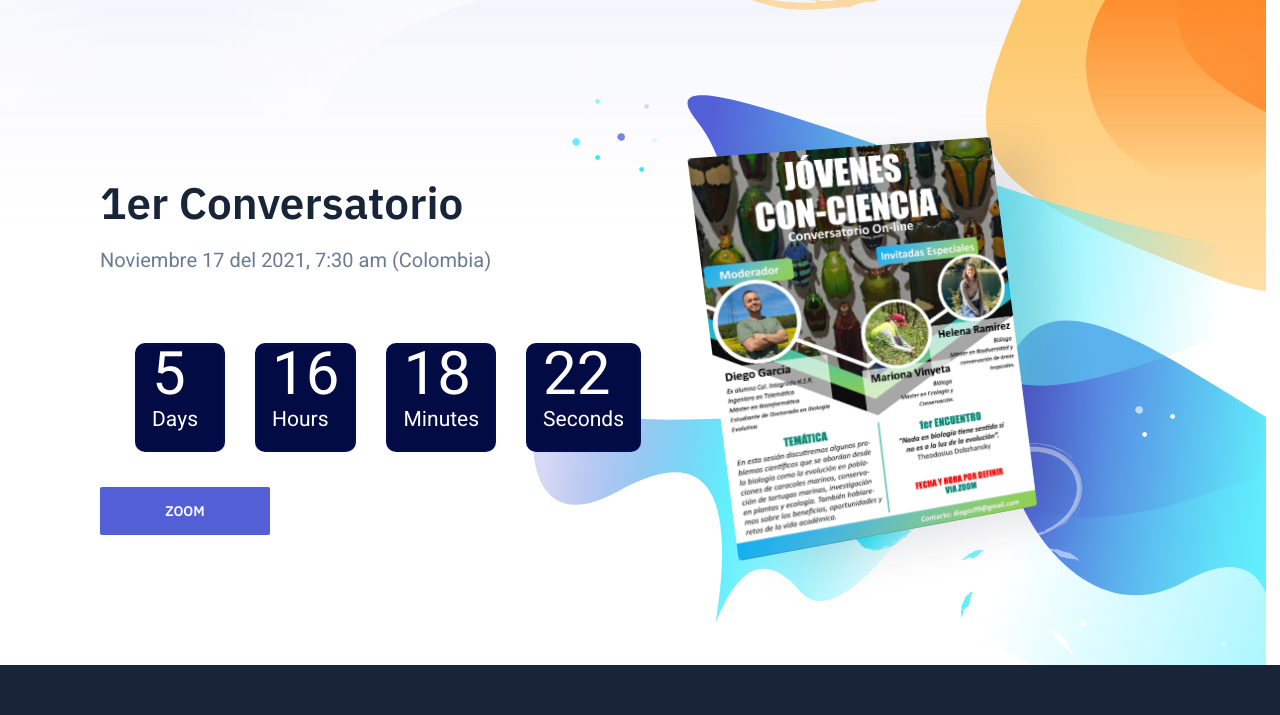
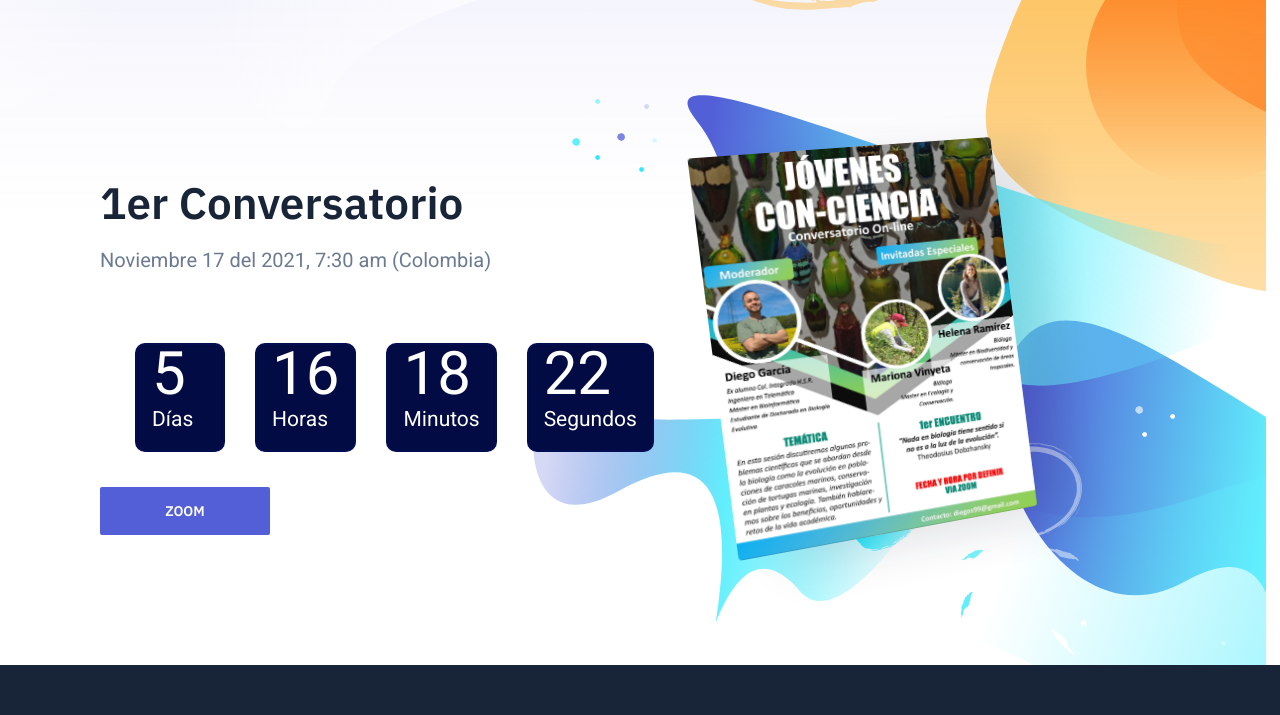
Before and after one commit to dgarciac89/conversatorio, a plain HTML site: page index.html in a window 1280 px wide. Shown: the top 715 px of the page. Drawn offline with nearby package versions, Linux system fonts and the light colour scheme.

Commit message:
Update index.html

```diff
--- a/index.html
+++ b/index.html
@@ -48,10 +48,10 @@
 
 										document.getElementById("timer")
 											.innerHTML =
-											'<div>' + d + '<span>Days</span></div>' +
-											'<div>' + h + '<span>Hours</span></div>' +
-											'<div>' + m + '<span>Minutes</span></div>' +
-											'<div>' + s + '<span>Seconds</span></div>';
+											'<div>' + d + '<span>Días</span></div>' +
+											'<div>' + h + '<span>Horas</span></div>' +
+											'<div>' + m + '<span>Minutos</span></div>' +
+											'<div>' + s + '<span>Segundos</span></div>';
 									}
 									setInterval('updateTimer()', 1000);
 									</script>
```
